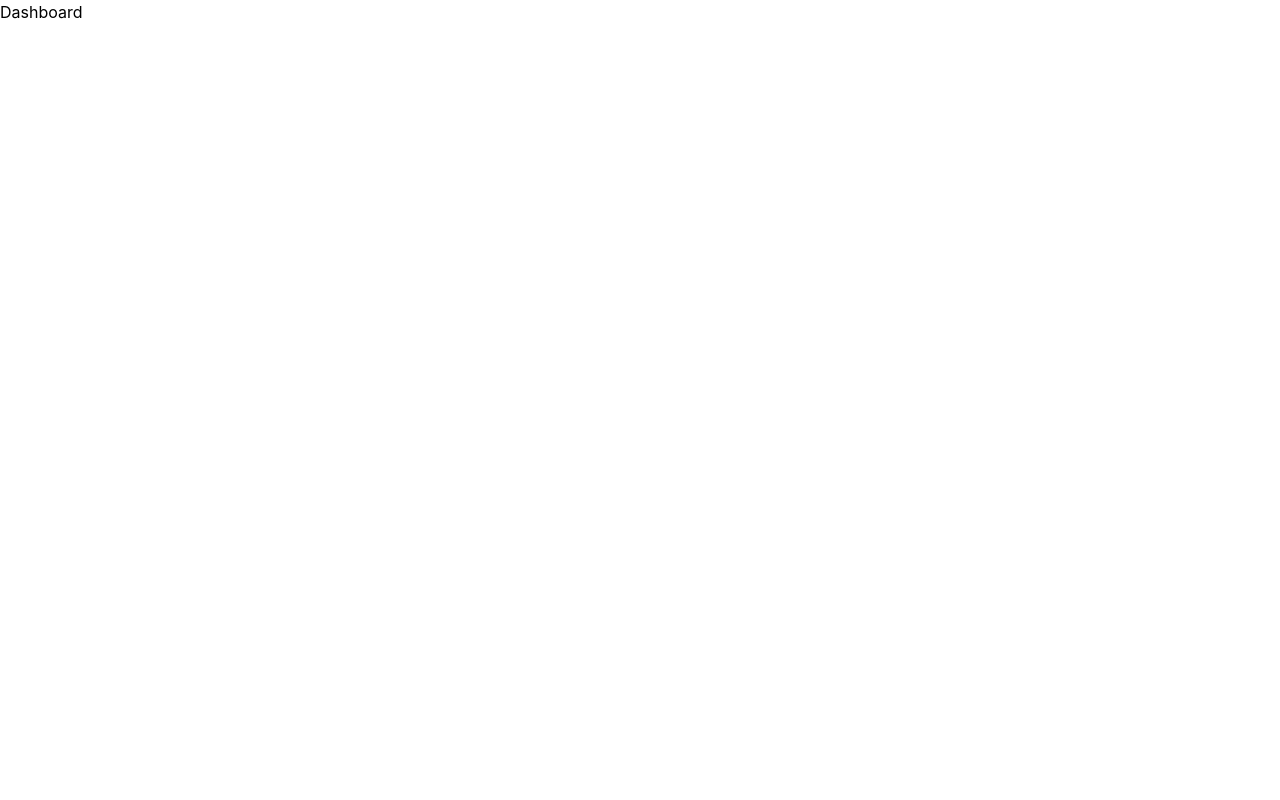
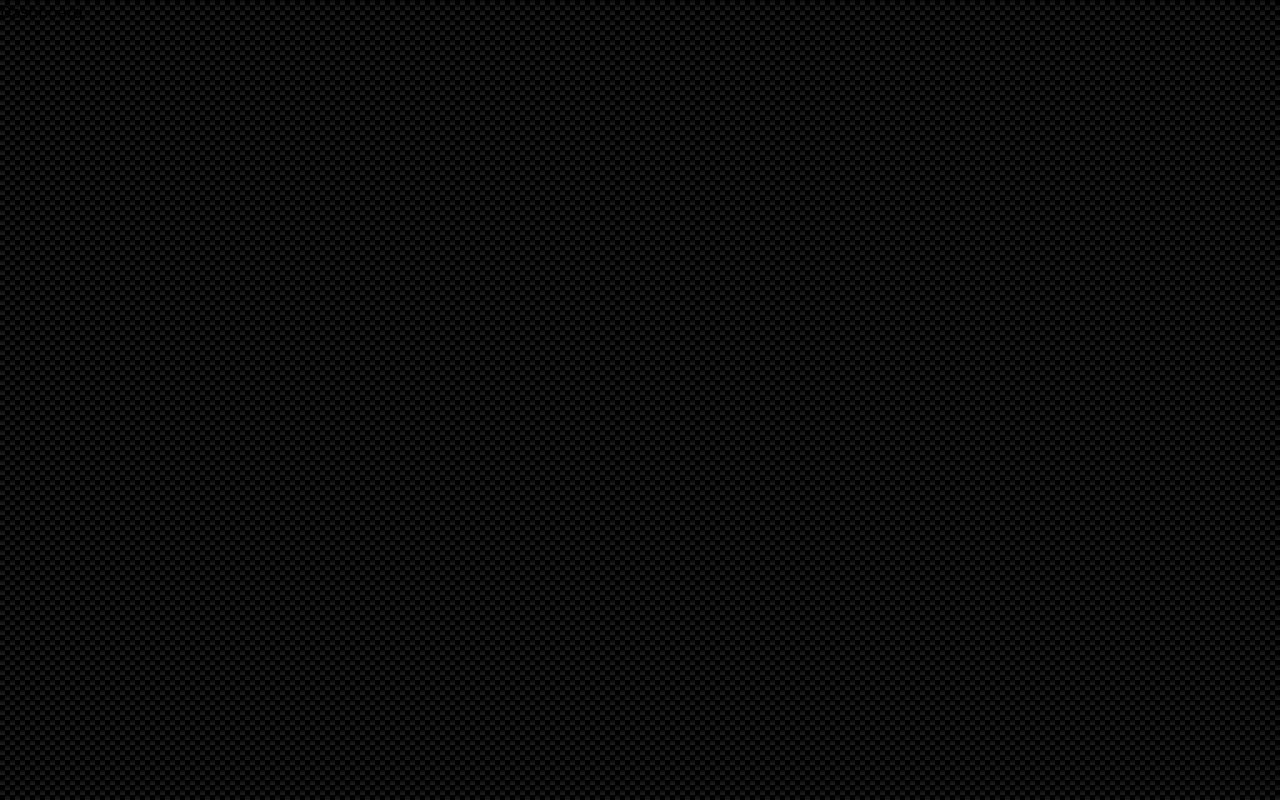
Before and after one commit to moisesrj97/rick-and-morty-react-graphql, a React (Create React App) app: page / in a window 1280 px wide. Built offline with nearby package versions, Linux system fonts and the light colour scheme.

Commit message:
Add global background color

```diff
--- a/src/index.scss
+++ b/src/index.scss
@@ -3,15 +3,24 @@
 @tailwind utilities;
 
 body {
-  margin: 0;
-  font-family: -apple-system, BlinkMacSystemFont, 'Segoe UI', 'Roboto', 'Oxygen',
-    'Ubuntu', 'Cantarell', 'Fira Sans', 'Droid Sans', 'Helvetica Neue',
-    sans-serif;
-  -webkit-font-smoothing: antialiased;
-  -moz-osx-font-smoothing: grayscale;
+  background-color: rgb(32, 32, 32);
+  background-image: linear-gradient(
+      45deg,
+      black 25%,
+      transparent 25%,
+      transparent 75%,
+      black 75%,
+      black
+    ),
+    linear-gradient(
+      45deg,
+      black 25%,
+      transparent 25%,
+      transparent 75%,
+      black 75%,
+      black
+    ),
+    linear-gradient(to bottom, rgb(8, 8, 8), rgb(32, 32, 32));
+  background-size: 10px 10px, 10px 10px, 10px 5px;
+  background-position: 0px 0px, 5px 5px, 0px 0px;
 }
-
-code {
-  font-family: source-code-pro, Menlo, Monaco, Consolas, 'Courier New',
-    monospace;
-}
```
